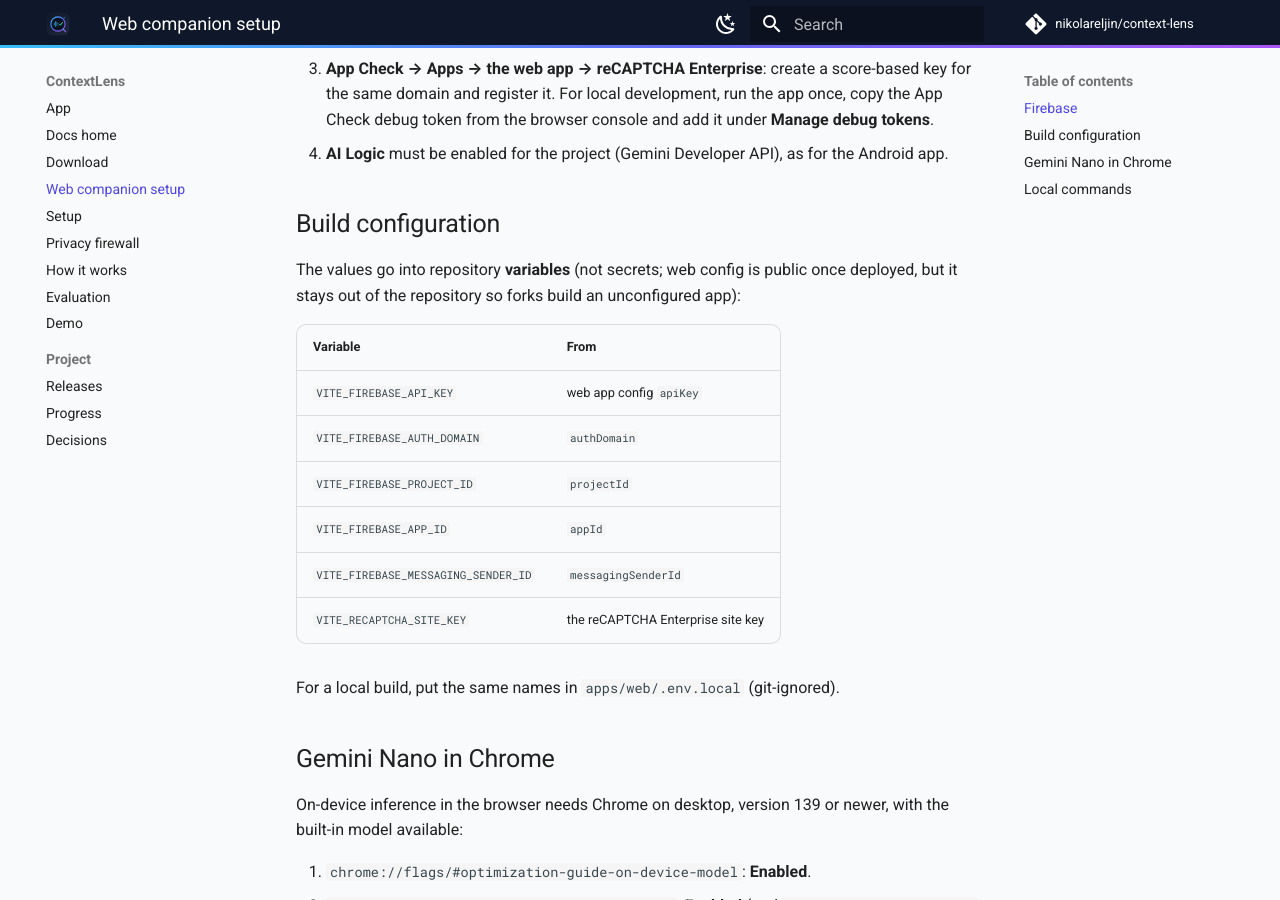
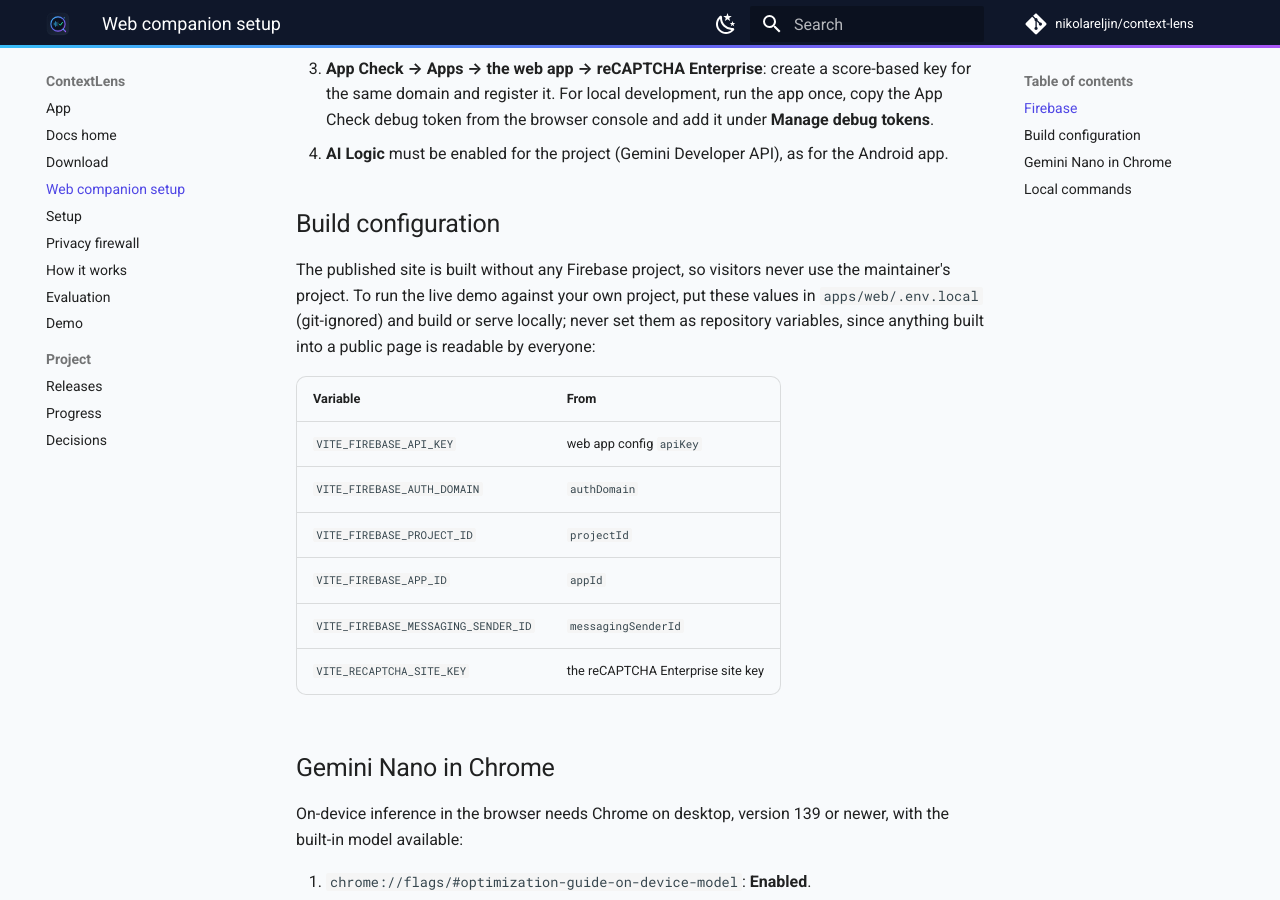
Before and after one commit to nikolareljin/context-lens, an MkDocs documentation site: the page built from docs/web-setup.md, in a window 1280 px wide and 900 px high, scrolled down 426 px. Built offline with MkDocs 1.6.1 and Material for MkDocs 9.7.7, drawn with Linux system fonts in a browser that asks for light colours; plug-ins that fetch from the network failed and are left out; comment, search, counter and statistics services are not loaded.

Commit message:
ci: build public APKs and the site without any Firebase project and stop copying its config to GitHub

```diff
--- a/docs/web-setup.md
+++ b/docs/web-setup.md
@@ -13,7 +13,7 @@ The web companion is published at the root of this site; these docs live under `
 
 ## Build configuration
 
-The values go into repository **variables** (not secrets; web config is public once deployed, but it stays out of the repository so forks build an unconfigured app):
+The published site is built without any Firebase project, so visitors never use the maintainer's project. To run the live demo against your own project, put these values in `apps/web/.env.local` (git-ignored) and build or serve locally; never set them as repository variables, since anything built into a public page is readable by everyone:
 
 | Variable | From |
 |---|---|
@@ -23,8 +23,6 @@ The values go into repository **variables** (not secrets; web config is public o
 | `VITE_FIREBASE_APP_ID` | `appId` |
 | `VITE_FIREBASE_MESSAGING_SENDER_ID` | `messagingSenderId` |
 | `VITE_RECAPTCHA_SITE_KEY` | the reCAPTCHA Enterprise site key |
-
-For a local build, put the same names in `apps/web/.env.local` (git-ignored).
 
 ## Gemini Nano in Chrome
 
```
Also changed, not shown: CHANGELOG.md (+4 -0 lines), docs/decisions.md (+4 -0 lines), docs/download.md (+1 -1 lines), docs/setup.md (+1 -1 lines), 5 other files.
